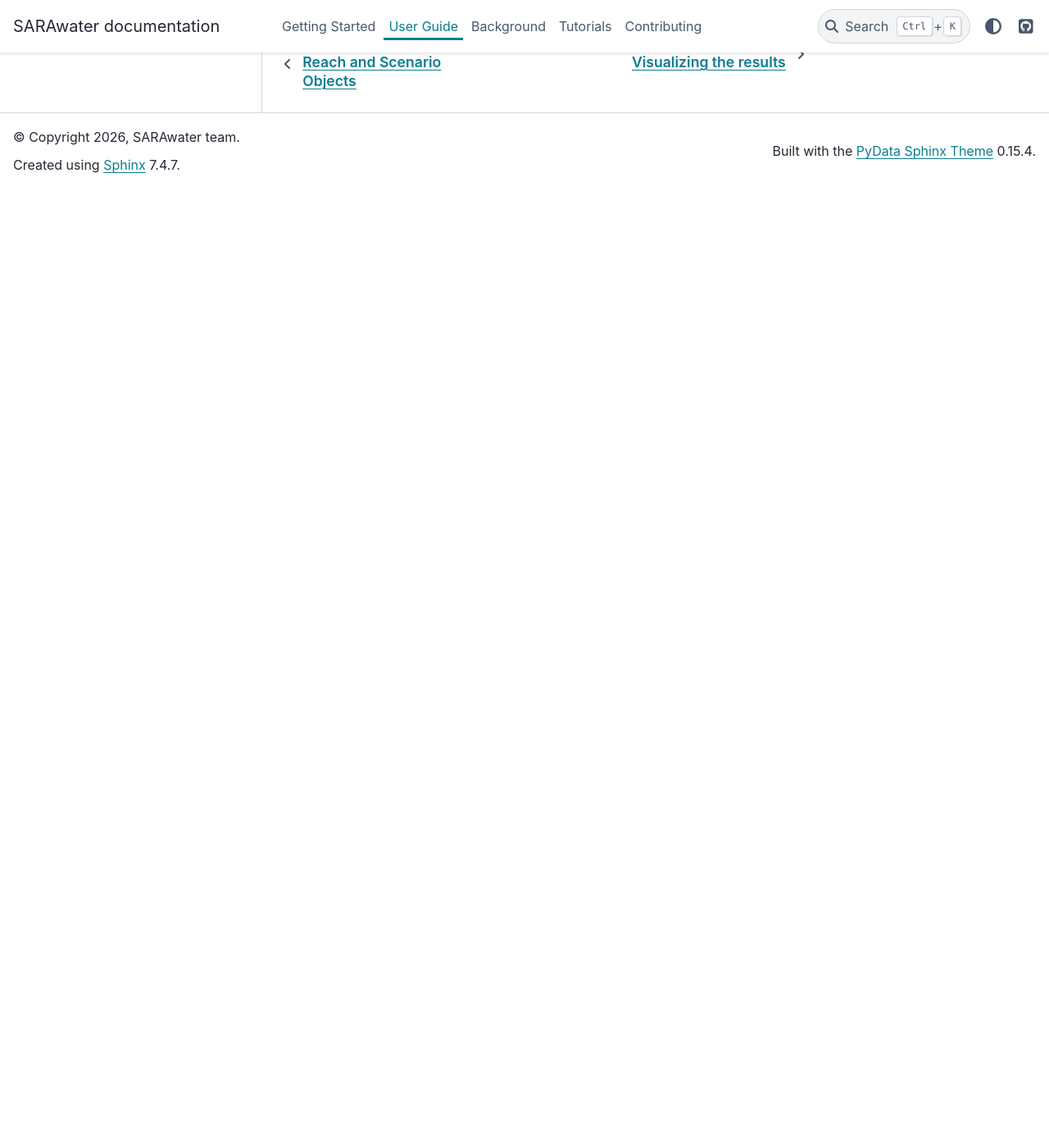
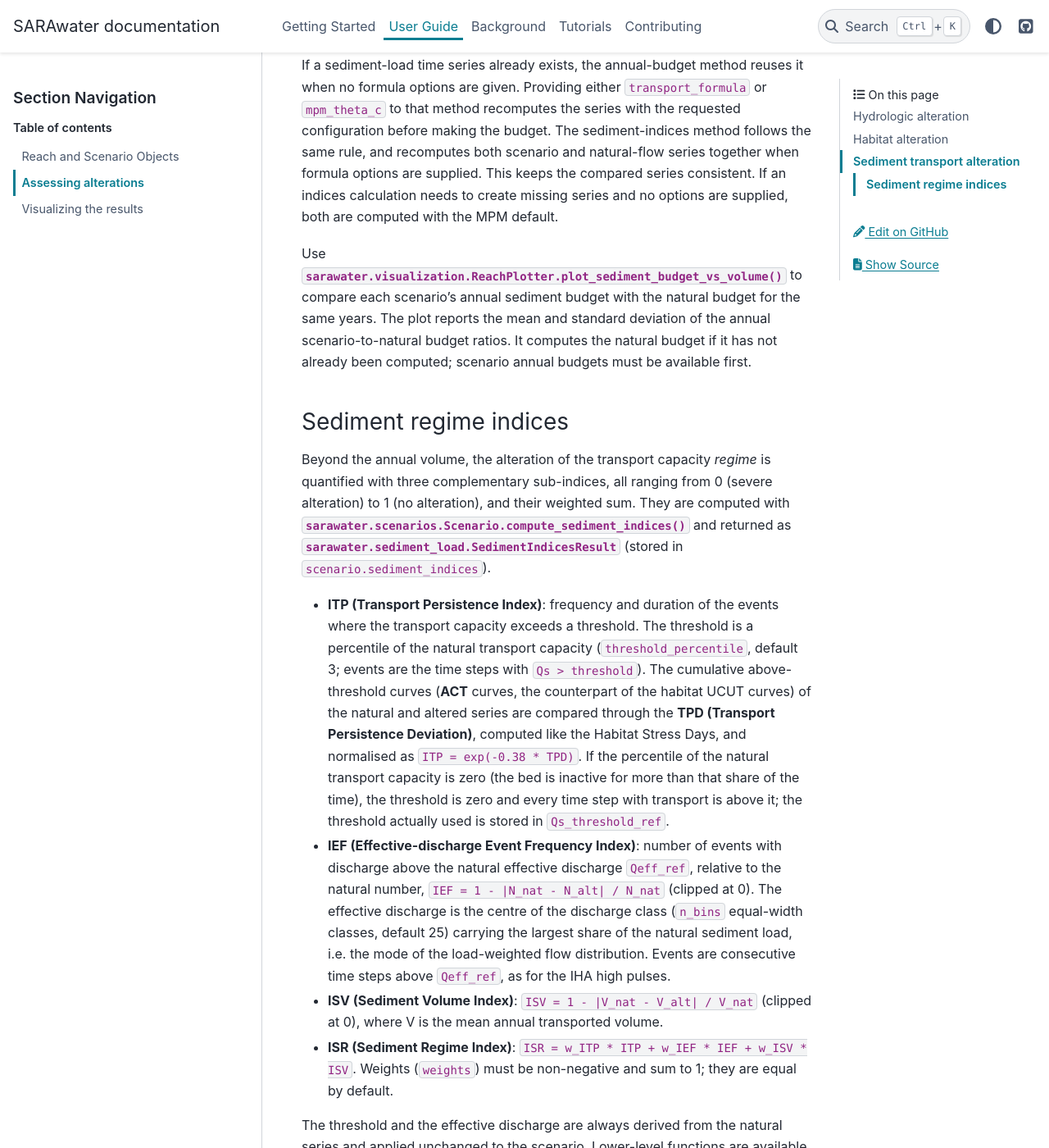
Before and after one commit to sara-acqua/sarawater, a Sphinx documentation site: the page built from docs/source/user-guide/assessing-alterations.md, in a window 1280 px wide and 1400 px high, scrolled down 3477 px. Shown: the whole window at 82% size. Built offline with Sphinx 7.4.7 and the PyData theme 0.15.4, drawn with Linux system fonts in a browser that asks for light colours; pages that are not in the unit, such as notebooks, are missing from menus; before the commit the page ends 3708 px from its top, so only the background shows below that; some of the changed text lies outside the part shown.

Commit message:
update docs

````diff
--- a/docs/source/user-guide/assessing-alterations.md
+++ b/docs/source/user-guide/assessing-alterations.md
@@ -81,4 +81,30 @@ Sediment transport alteration can be computed at scenario level and analyzed wit
 - {py:meth}`sarawater.reach.Reach.compute_natural_sediment_budget`: computes and stores the reference sediment load time series and annual budget from natural flow. Add cross-section geometry and a grain-size distribution before calling it.
 - {py:meth}`sarawater.scenarios.Scenario.plot_scenario_sediment_transport`: plots time series of sediment transport capacity
 
+The default transport formula throughout SARAwater is Meyer-Peter & Müller (MPM, 1948). Set ``transport_formula="wilcock_crowe"`` to select Wilcock & Crowe (2003). For MPM, ``mpm_theta_c`` is the dimensionless critical Shields parameter (default 0.047), not a dimensional stress. For example:
+
+```python
+scenario.compute_sediment_load(transport_formula="mpm", mpm_theta_c=0.05)
+scenario.compute_annual_sediment_budget()
+```
+
+If a sediment-load time series already exists, the annual-budget method reuses it when no formula options are given. Providing either ``transport_formula`` or ``mpm_theta_c`` to that method recomputes the series with the requested configuration before making the budget. The sediment-indices method follows the same rule, and recomputes both scenario and natural-flow series together when formula options are supplied. This keeps the compared series consistent. If an indices calculation needs to create missing series and no options are supplied, both are computed with the MPM default.
+
 Use {py:meth}`sarawater.visualization.ReachPlotter.plot_sediment_budget_vs_volume` to compare each scenario's annual sediment budget with the natural budget for the same years. The plot reports the mean and standard deviation of the annual scenario-to-natural budget ratios. It computes the natural budget if it has not already been computed; scenario annual budgets must be available first.
+
+### Sediment regime indices
+
+Beyond the annual volume, the alteration of the transport capacity *regime* is quantified with three complementary sub-indices, all ranging from 0 (severe alteration) to 1 (no alteration), and their weighted sum. They are computed with {py:meth}`sarawater.scenarios.Scenario.compute_sediment_indices` and returned as {py:class}`sarawater.sediment_load.SedimentIndicesResult` (stored in ``scenario.sediment_indices``).
+
+- **ITP (Transport Persistence Index)**: frequency and duration of the events where the transport capacity exceeds a threshold. The threshold is a percentile of the natural transport capacity (``threshold_percentile``, default 3; events are the time steps with ``Qs > threshold``). The cumulative above-threshold curves (**ACT** curves, the counterpart of the habitat UCUT curves) of the natural and altered series are compared through the **TPD (Transport Persistence Deviation)**, computed like the Habitat Stress Days, and normalised as ``ITP = exp(-0.38 * TPD)``. If the percentile of the natural transport capacity is zero (the bed is inactive for more than that share of the time), the threshold is zero and every time step with transport is above it; the threshold actually used is stored in ``Qs_threshold_ref``.
+- **IEF (Effective-discharge Event Frequency Index)**: number of events with discharge above the natural effective discharge ``Qeff_ref``, relative to the natural number, ``IEF = 1 - |N_nat - N_alt| / N_nat`` (clipped at 0). The effective discharge is the centre of the discharge class (``n_bins`` equal-width classes, default 25) carrying the largest share of the natural sediment load, i.e. the mode of the load-weighted flow distribution. Events are consecutive time steps above ``Qeff_ref``, as for the IHA high pulses.
+- **ISV (Sediment Volume Index)**: ``ISV = 1 - |V_nat - V_alt| / V_nat`` (clipped at 0), where V is the mean annual transported volume.
+- **ISR (Sediment Regime Index)**: ``ISR = w_ITP * ITP + w_IEF * IEF + w_ISV * ISV``. Weights (``weights``) must be non-negative and sum to 1; they are equal by default.
+
+The threshold and the effective discharge are always derived from the natural series and applied unchanged to the scenario. Lower-level functions are available in {py:mod}`sarawater.sediment_load`, e.g. {py:func}`sarawater.sediment_load.compute_sediment_indices`.
+
+```{note}
+The three sub-indices describe different aspects of the regime and can disagree. For instance, abstraction capped at a maximum flow may leave the events above ``Qeff`` almost unchanged (IEF close to 1), while low-flow transport and volumes are strongly reduced (ITP and ISV lower). With formulas without a sharp threshold (e.g. Wilcock-Crowe) the 3rd percentile can be a very small positive value, making ITP sensitive only to near-cessation of transport; compare ``Qs_threshold_ref`` with the transport capacity series when interpreting it.
+```
+
+Use {py:meth}`sarawater.visualization.ReachPlotter.plot_act_curves` and {py:meth}`sarawater.visualization.ReachPlotter.plot_sediment_indices_summary` to visualise the results.
````
Also changed, not shown: docs/source/user-guide/reach-scenario-objects.md (+5 -1 lines), docs/source/user-guide/visualizing-results.md (+3 -0 lines), .github/copilot-instructions.md.
